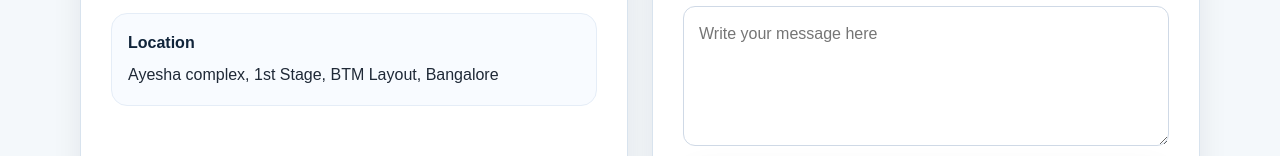
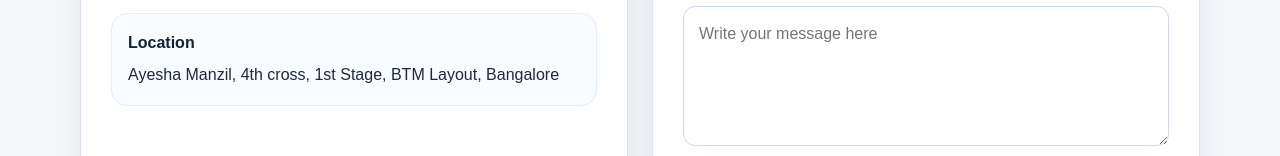
Before and after one commit to BALABHASKARARAO/balabhaa-sites, a plain HTML site: page index.html in a window 1280 px wide. Shown: the part 2739-2895 px from the top of the page. Drawn offline with Linux system fonts and the light colour scheme.

Commit message:
Update index.html

```diff
--- a/index.html
+++ b/index.html
@@ -585,7 +585,7 @@
             </div>
             <div class="contact-item">
               <strong>Location</strong>
-              Ayesha complex, 1st Stage, BTM Layout, Bangalore
+              Ayesha Manzil, 4th cross, 1st Stage, BTM Layout, Bangalore
             </div>
           </div>
         </div>
```
